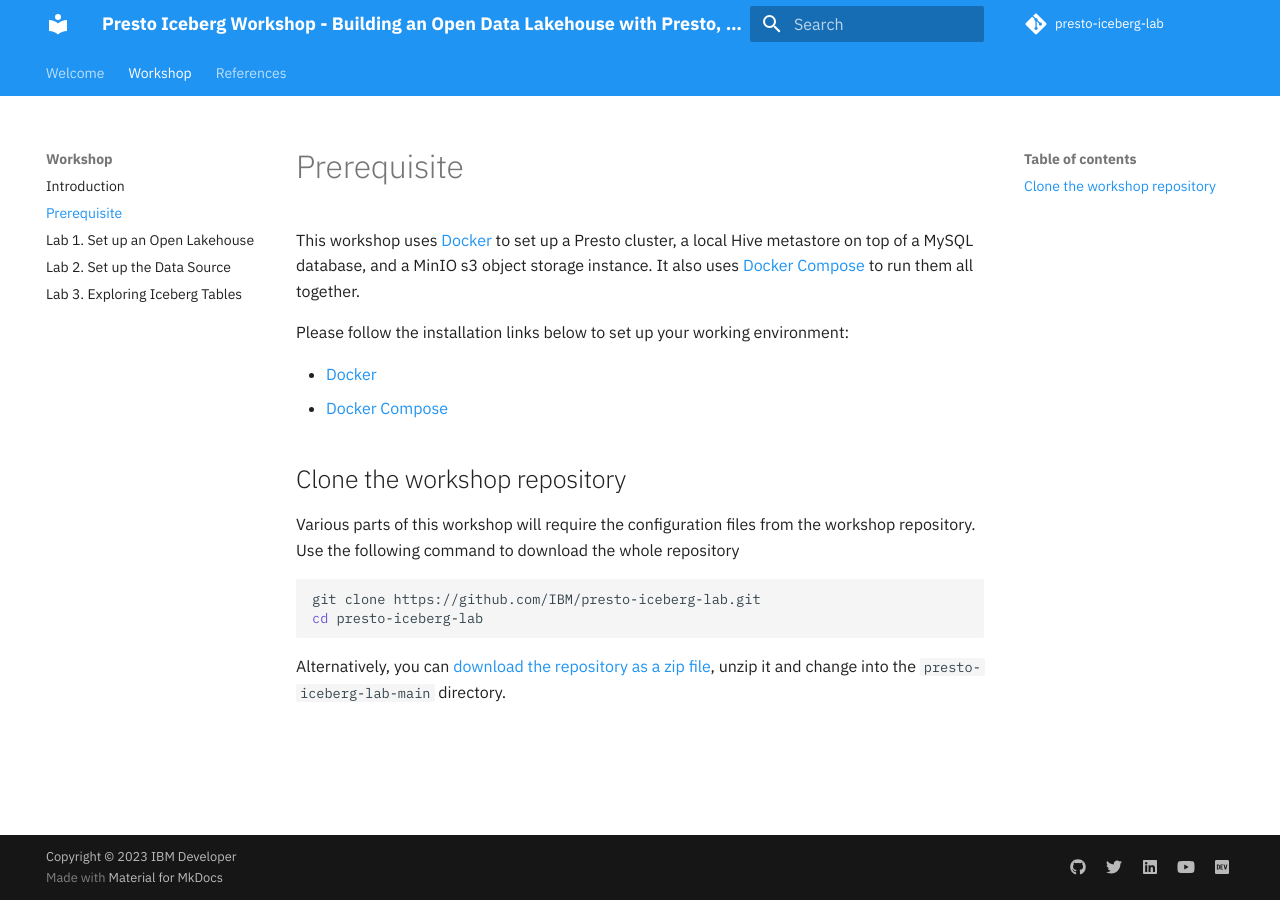
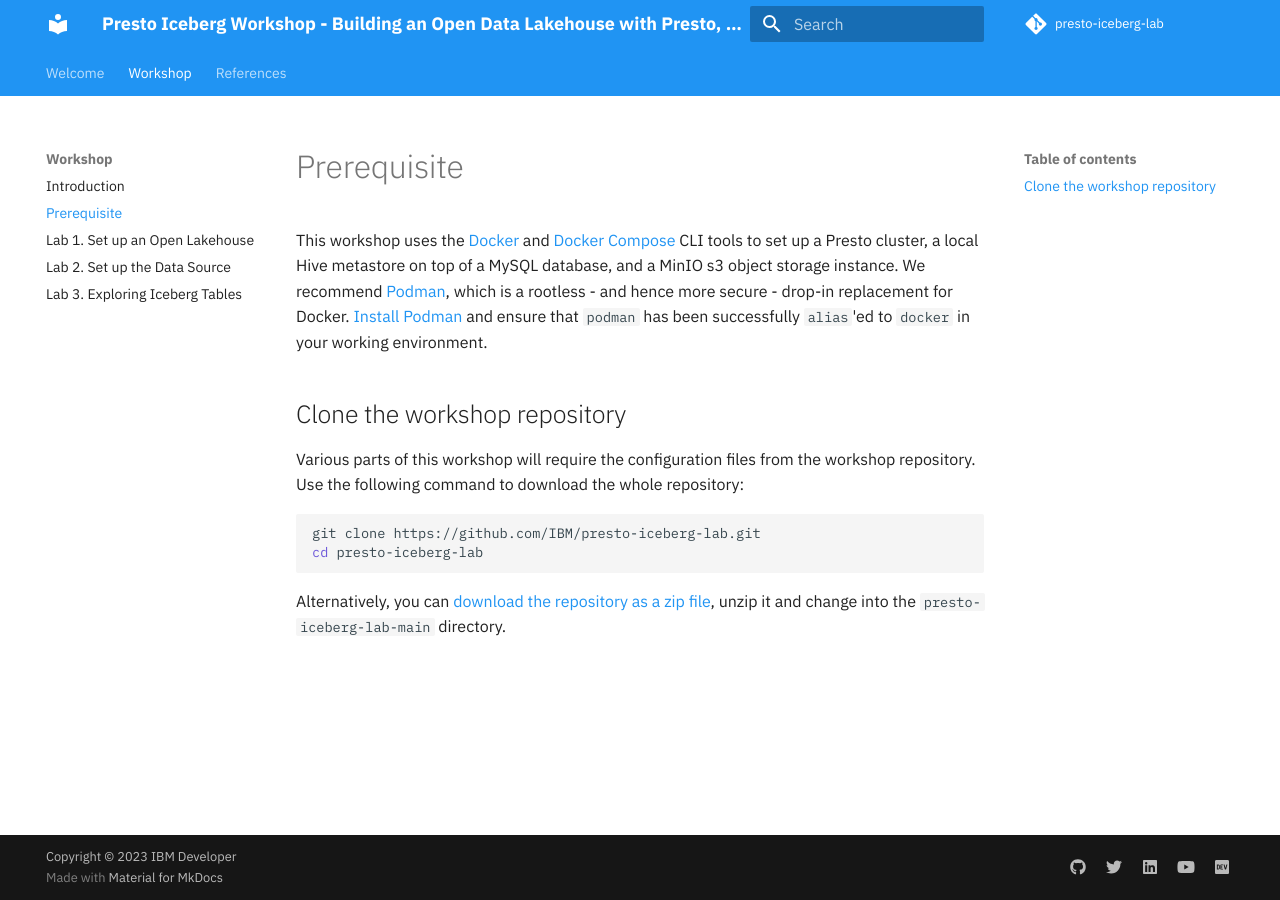
Before and after one commit to IBM/presto-iceberg-lab, an MkDocs documentation site: the page built from docs/prerequisite/README.md, in a window 1280 px wide. Built offline with MkDocs 1.6.1 and Material for MkDocs 9.7.7, drawn with Linux system fonts in a browser that asks for light colours; comment, search, counter and statistics services are not loaded.

Commit message:
Change installation instructions to point to podman

````diff
--- a/docs/prerequisite/README.md
+++ b/docs/prerequisite/README.md
@@ -1,15 +1,10 @@
 # Prerequisite
 
-This workshop uses [Docker](https://docs.docker.com/) to set up a Presto cluster, a local Hive metastore on top of a MySQL database, and a MinIO s3 object storage instance. It also uses [Docker Compose](https://docs.docker.com/compose/) to run them all together.
-
-Please follow the installation links below to set up your working environment:
-
-* [Docker](https://docs.docker.com/engine/install/)
-* [Docker Compose](https://docs.docker.com/desktop/install/linux-install/)
+This workshop uses the [Docker](https://docs.docker.com/) and [Docker Compose](https://docs.docker.com/compose/) CLI tools to set up a Presto cluster, a local Hive metastore on top of a MySQL database, and a MinIO s3 object storage instance. We recommend [Podman](https://podman.io/), which is a rootless - and hence more secure - drop-in replacement for Docker. [Install Podman](https://podman.io/docs/installation) and ensure that `podman` has been successfully `alias`'ed to `docker` in your working environment.
 
 ## Clone the workshop repository
 
-Various parts of this workshop will require the configuration files from the workshop repository. Use the following command to download the whole repository
+Various parts of this workshop will require the configuration files from the workshop repository. Use the following command to download the whole repository:
 
 ```bash
 git clone https://github.com/IBM/presto-iceberg-lab.git
````
Also changed, not shown: docs/lab-1/README.md (+4 -2 lines), 2 other files.
